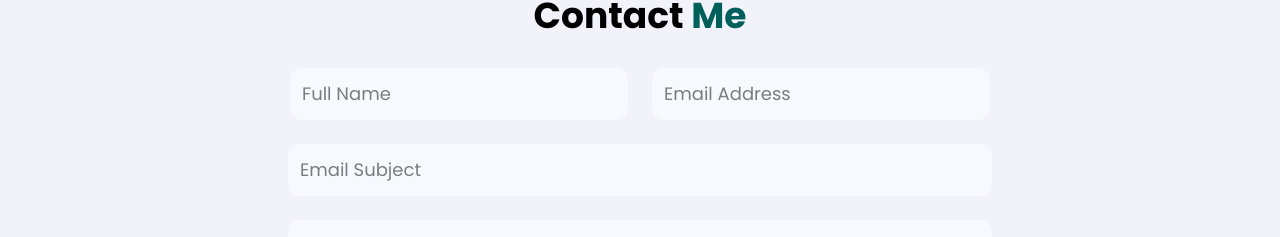
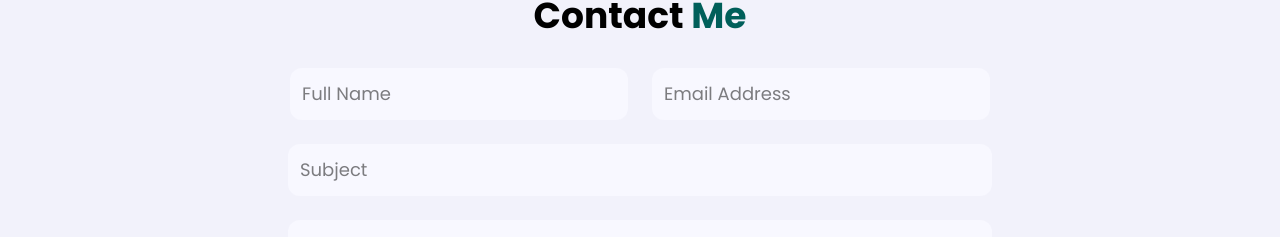
Before and after one commit to Joule-1/Portfolio, a React (Vite) app: page / in a window 1280 px wide. Shown: the part 2807-3044 px from the top of the page. Built offline with nearby package versions, Linux system fonts and the light colour scheme.

Commit message:
Update input placeholder from 'Email Subject' to 'Subject'

```diff
--- a/src/components/Contact.jsx
+++ b/src/components/Contact.jsx
@@ -116,7 +116,7 @@ const Contact = () => {
                         type="text"
                         name="subject"
                         ref={subject}
-                        placeholder="Email Subject"
+                        placeholder="Subject"
                         required
                         autoComplete="off"
                         className={`${InputCSS} w-[80%] sm:w-[85%] md:w-[90%] lg:w-[55%]`}
```
